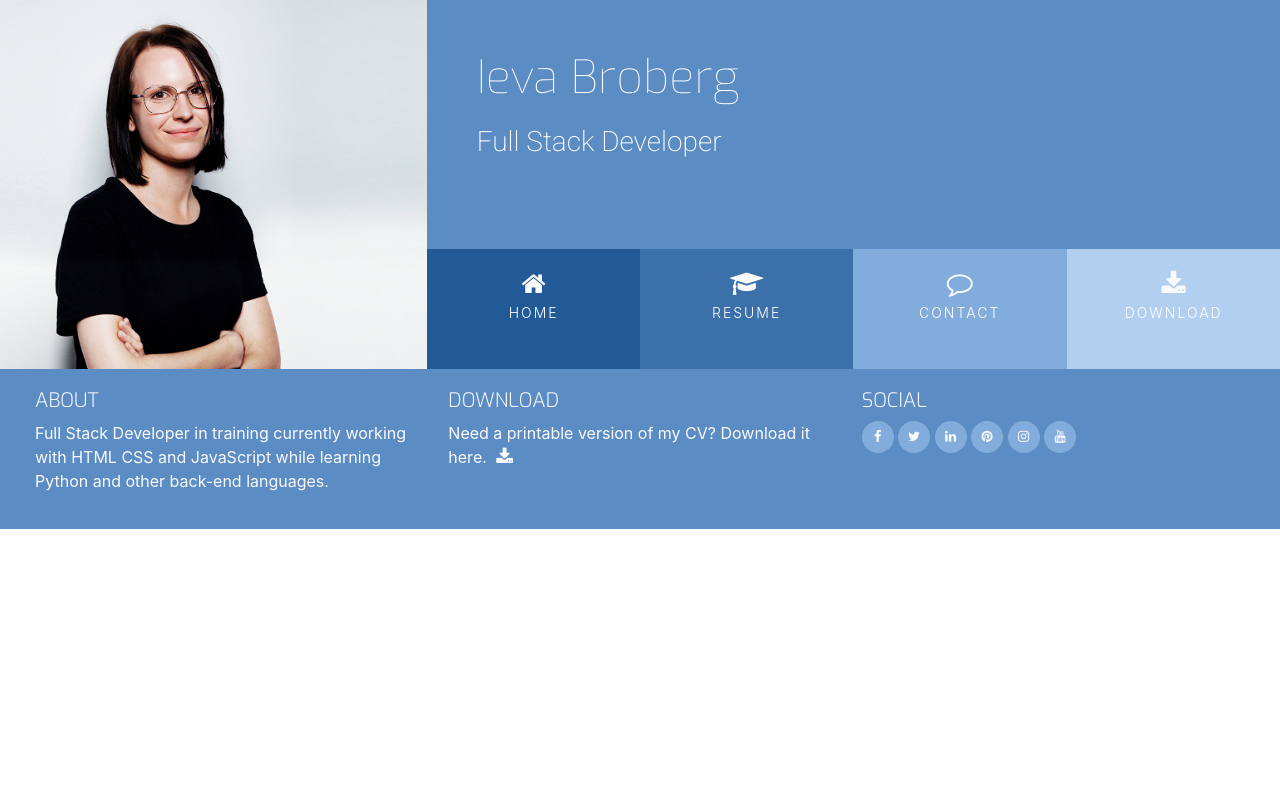
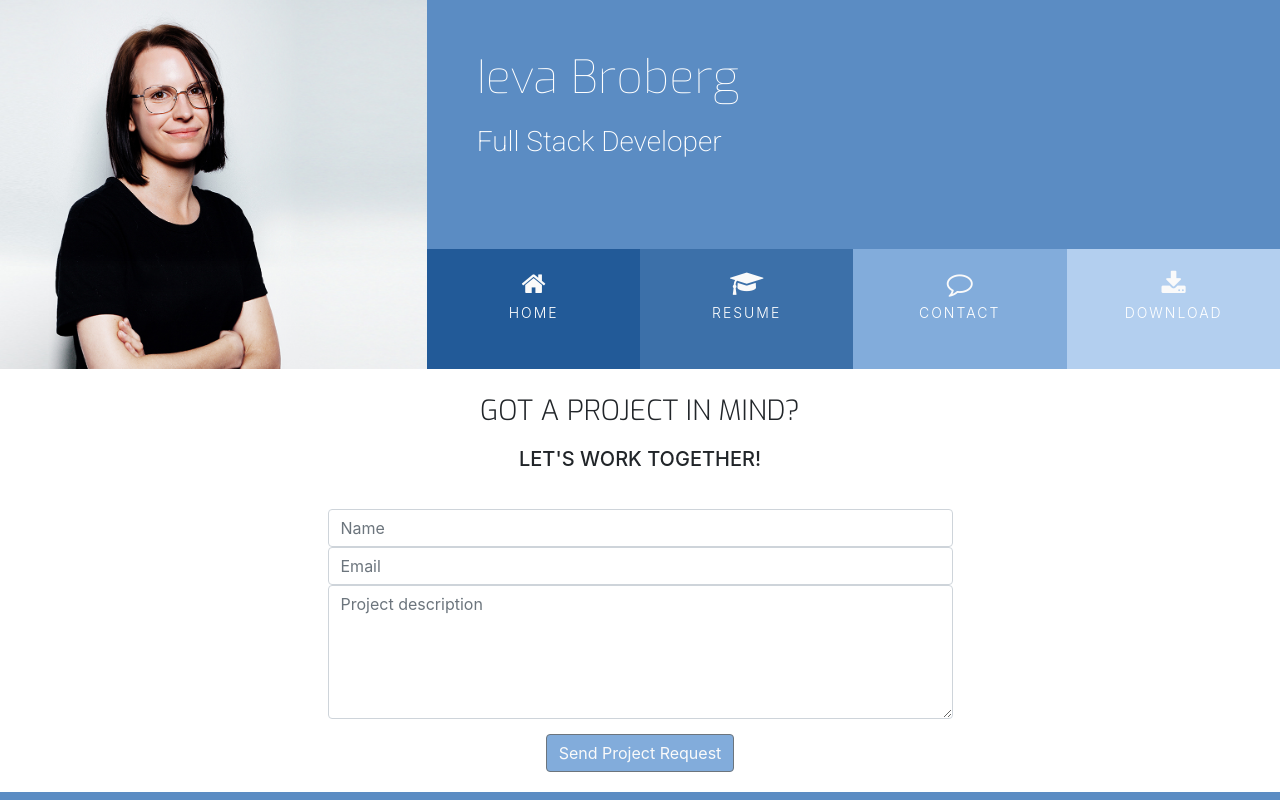
Before and after one commit to EvaBroberg/Resume-page-practice, a plain HTML site: page contact.html in a window 1280 px wide. Shown: the top 800 px of the page. Drawn offline with nearby package versions, Linux system fonts and the light colour scheme.

Commit message:
Added links connecting pages, added cv.pdf and a contact form

```diff
--- a/assets/css/style.css
+++ b/assets/css/style.css
@@ -16,6 +16,10 @@
 
 .bg-color-work-history {
 	background-color: #3C70A9;
+}
+
+.bg-color-contact {
+	background-color: white;
 }
 
 .ui-menu-color-home {
@@ -339,3 +343,37 @@ footer {
 .history-items {
 	margin-bottom: 30px;
 }
+
+
+/*-----------------------------------------------------------------Contact Form */
+
+.contact-heading {
+	font-family: "Exo", sans-serif;
+	font-weight: 300;
+	margin-top: 25px;
+	margin-bottom: 20px;
+}
+
+.center-form {
+	padding-top: 10px;
+	margin: 0 auto;
+	max-width: 70%;
+}
+
+button[type="submit"] {
+	margin-top: 15px;
+	margin-bottom: 20px;
+	color: #fafafa;
+	background-color: #82ACDB;
+}
+
+/*-----------------------------------------------------------------Media Queries */
+
+@media(min-width: 992px) {
+	.center-form {
+		padding-top: 30px;
+		min-height: 240px;
+		margin: 0 auto;
+		max-width: 50%;
+	}
+}
--- a/contact.html
+++ b/contact.html
@@ -27,16 +27,16 @@
 					<div class="col">
 						<ul id="nav" class="list-inline menucontainer">
 							<li class="col-6 col-sm-3 ui-menu-color-home list-inline-item menuitem">
-								<a href="#" class="hvr-sweep-to-bottom"><i class="fa fa-home" aria-hidden="true"></i><span>Home</span></a>
+								<a href="index.html" class="hvr-sweep-to-bottom"><i class="fa fa-home" aria-hidden="true"></i><span>Home</span></a>
 							</li>
 							<li class="col-6 col-sm-3 ui-menu-color-resume list-inline-item menuitem">
-								<a href="#" class="hvr-sweep-to-bottom"><i class="fa fa-graduation-cap" aria-hidden="true"></i><span>Resume</span></a>
+								<a href="resume.html" class="hvr-sweep-to-bottom"><i class="fa fa-graduation-cap" aria-hidden="true"></i><span>Resume</span></a>
 							</li>
 							<li class="col-6 col-sm-3 ui-menu-color-contact list-inline-item menuitem">
-								<a href="#" class="hvr-sweep-to-bottom"><i class="fa fa-comment-o" aria-hidden="true"></i><span>Contact</span></a>
+								<a href="contact.html" class="hvr-sweep-to-bottom"><i class="fa fa-comment-o" aria-hidden="true"></i><span>Contact</span></a>
 							</li>
 							<li class="col-6 col-sm-3 ui-menu-color-download list-inline-item menuitem">
-								<a href="#" class="hvr-sweep-to-bottom"><i class="fa fa-download" aria-hidden="true"></i><span>Download</span></a>
+								<a href="assets/cv/ievabrobergcv.pdf" target="_blank" class="hvr-sweep-to-bottom"><i class="fa fa-download" aria-hidden="true"></i><span>Download</span></a>
 							</li>
 
 						</ul>
@@ -46,11 +46,29 @@
 				</div>
 
 			</div>
-		</div>
-	</header>
+		</div></header>
 
 
-	<section>
+	<section class="container-fluid">
+		<div class="row bg-color-contact">
+			<div class="col">
+				<h3 class="contact-heading uppercase text-center">Got a project in mind?</h3>
+				<h5 class="uppercase text-center">Let's work together!</h5>
+
+				<div class="center-form">
+					<form>
+						<input type="text" name="name" id="fullname" class="form-control" placeholder="Name" required/>
+						<input type="email" name="email" id="emailaddress" class="form-control" placeholder="Email" required/>
+						<textarea rows="5" name="projectsummary" id="projectsummary" class="form-control" placeholder="Project description" required></textarea>
+						<div class="form-row text-center">
+							<div class="col">
+								<button type="submit" class="btn btn-secondary">Send Project Request</button>
+							</div>
+						</div>
+					</form>
+				</div>
+			</div>
+		</div>
 
 	</section>
 
@@ -67,7 +85,7 @@
 				<h5 class="uppercase general-sub">Download</h5>
 				<p class="inline-block">
 					Need a printable version of my CV? Download it here.
-					<a href="#" target="_blank" class="cv-pdf">
+					<a href="assets/cv/ievabrobergcv.pdf" target="_blank" class="cv-pdf">
 					<i class="fa fa-download" aria-hidden="true"></i>
 					<span class="sr-only">Download link.</span>
 					</a>
@@ -114,9 +132,6 @@
 					</li>
 				</ul>
 			</div>
-		</div>
-
-	</footer>
-
+		</div></footer>
 </body>
 </html>
```
Also changed, not shown: index.html (+5 -5 lines), resume.html (+5 -5 lines), 1 other file.
